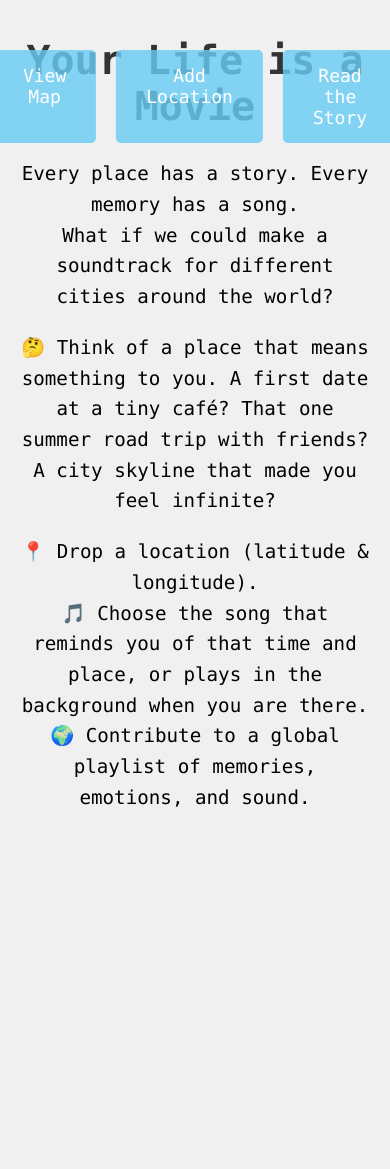
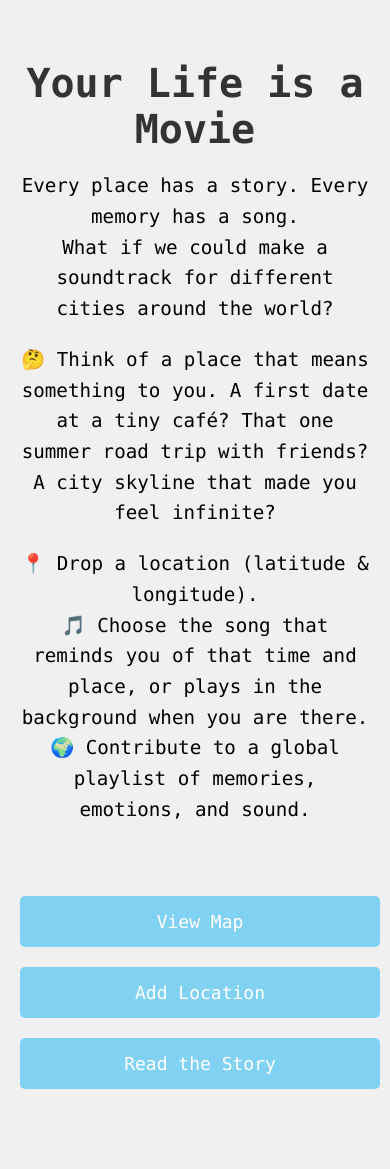
Before and after one commit to dianephan/citysoundtrack, a Flask app: page / in a window 390 px wide. Before the commit the page ends 807 px from the top, so only its background shows below. Run offline with Flask 3, Linux system fonts and the light colour scheme; parts of the project's set-up code (start-up, migrations or seed data) failed here and were passed over.

Commit message:
💄  tested css on responsive webpage

```diff
--- a/templates/index.html
+++ b/templates/index.html
@@ -7,23 +7,39 @@
     <style>
         body {
             font-family: "Lucida Console", "Courier New", monospace;
-            display: flex;
-            justify-content: center;
-            align-items: center;
-            height: 100vh;
+            min-height: 100vh;
             margin: 0;
             background-color: #f0f0f0;
+            padding: 20px;
+            box-sizing: border-box;
         }
+
+        .page-container {
+            display: flex;
+            flex-direction: column;
+            gap: 30px;
+            max-width: 800px;
+            margin: 0 auto;
+            padding-top: 20px;
+        }
+
         h1 {
             color: #333;
             text-align: center;
+            font-size: 2.5em;
+            margin: 0;
         }
+
         .button-container {
             display: flex;
-            flex-direction: column;
+            justify-content: center;
             gap: 20px;
-            margin-top: 20px;
+            flex-wrap: wrap;
+            padding: 20px 0;
+            position: relative;
+            margin-bottom: 30px;
         }
+
         .button {
             padding: 15px 30px;
             font-size: 18px;
@@ -35,35 +51,65 @@
             text-decoration: none;
             text-align: center;
         }
+
         .button:hover {
             background-color: #45a049;
+        }
+
+        .text-content {
+            text-align: center;
+            padding-top: 20px;
+        }
+
+        p {
+            font-size: 1.2em;
+            line-height: 1.6;
+            margin-bottom: 20px;
+        }
+
+        @media (max-width: 600px) {
+            .button-container {
+                flex-direction: column;
+                align-items: center;
+                margin-bottom: 40px;
+            }
+
+            .button {
+                width: 100%;
+                max-width: 300px;
+            }
+
+            .page-container {
+                gap: 30px;
+            }
         }
     </style>
 </head>
 <body>
-    <div class="button-container" style="max-width: 800px; margin: 0 auto; position: fixed; top: 50px; left: 50%; transform: translateX(-50%); flex-direction: row;">
-        <a href="/map" class="button">View Map</a>
-        <a href="/form" class="button">Add Location</a>
-        <a href="/story" class="button">Read the Story</a>
-    </div>
-
-    <div style="text-align: center; max-width: 800px; margin: 0 auto; padding: 20px;">
-        <h1 style="font-size: 2.5em; margin-bottom: 30px;">Your Life is a Movie</h1>
-        <p style="font-size: 1.2em; line-height: 1.6; margin-bottom: 20px;">
+    <div class="page-container">
+        <div class="text-content">
+            <h1>Your Life is a Movie</h1>
+            <p>
                 Every place has a story. Every memory has a song.
                 <br>
                 What if we could make a soundtrack for different cities around the world?
             </p>
 
-        <p style="font-size: 1.2em; line-height: 1.6; margin-bottom: 20px;">
+            <p>
                 🤔 Think of a place that means something to you. A first date at a tiny café? That one summer road trip with friends? A city skyline that made you feel infinite?
             </p>
 
-        <p style="font-size: 1.2em; line-height: 1.6; margin-bottom: 20px;">
+            <p>
                 📍 Drop a location (latitude & longitude).<br>
                 🎵 Choose the song that reminds you of that time and place, or plays in the background when you are there.<br>
                 🌍 Contribute to a global playlist of memories, emotions, and sound.
             </p>
         </div>
+        <div class="button-container">
+            <a href="/map" class="button">View Map</a>
+            <a href="/form" class="button">Add Location</a>
+            <a href="/story" class="button">Read the Story</a>
+        </div>
+    </div>
 </body>
 </html>
```
Also changed, not shown: templates/form.html (+10 -10 lines), templates/story.html (+63 -26 lines), README.md. Lines whose indentation alone changed are shown as unchanged.
